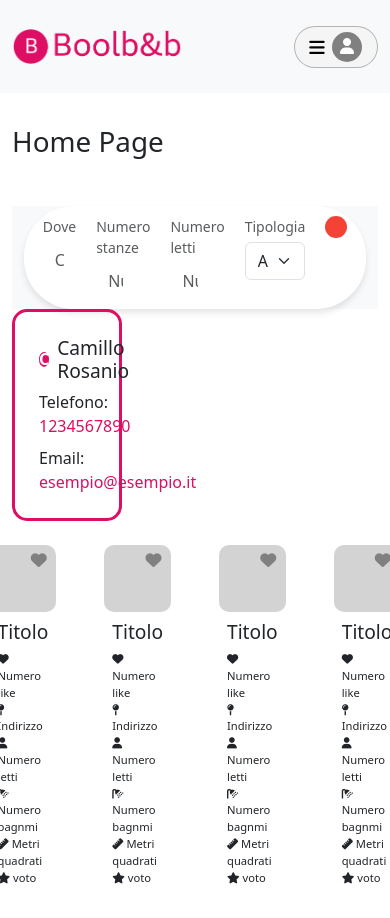
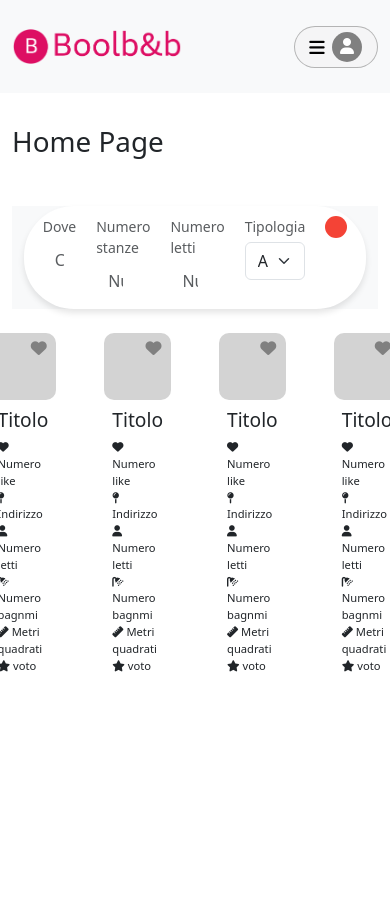
Before and after one commit to BrigitteFlores16/progetto-boolbnb, a React (Vite) app: page / in a window 390 px wide. Shown: the top 918 px of the page. After the commit the page ends 844 px from the top, so only its background shows below. Built offline with nearby package versions, Linux system fonts and the light colour scheme.

Commit message:
Spostamento CardProprietario su "Dettagli immobile"

```diff
--- a/src/Pages/HomePage.jsx
+++ b/src/Pages/HomePage.jsx
@@ -1,9 +1,6 @@
 import SearchBar from "../components/SearchBar";
 
 import ImmobileCard from "../Components/ImmobileCard";
-
-// COMPONENTS IMPORT
-import CardProprietario from "../components/CardProprietario";
 
 // COMPONENT EXPORT
 
@@ -25,14 +22,6 @@ export default function HomePage() {
 
         <SearchBar />
 
-        <CardProprietario
-          id="1"
-          email="esempio@esempio.it"
-          telefono="1234567890"
-          nome="Camillo"
-          cognome="Rosanio"
-        />
-
         <div className="container-card-prova">
           <ImmobileCard immobile={immobili} />
           <ImmobileCard immobile={immobili} />
--- a/src/Pages/ImmobileShowPage.jsx
+++ b/src/Pages/ImmobileShowPage.jsx
@@ -1,8 +1,21 @@
+// COMPONENTS IMPORT
+import CardProprietario from "../components/CardProprietario";
+
+
+// COMPONENT EXPORT
 export default function ImmobileShowPage() {
   return (
     <>
       <div className="container">
         <h1>PAGINA DETTAGLIO IMMOBILE</h1>
+
+        <CardProprietario
+          id="1"
+          email="esempio@esempio.it"
+          telefono="1234567890"
+          nome="Camillo"
+          cognome="Rosanio"
+        />
       </div>
     </>
   );
```
